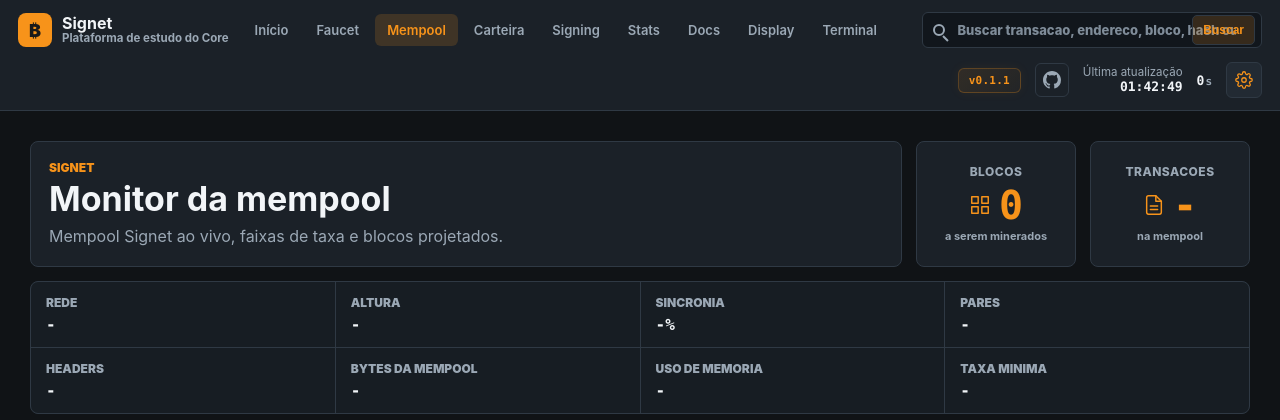
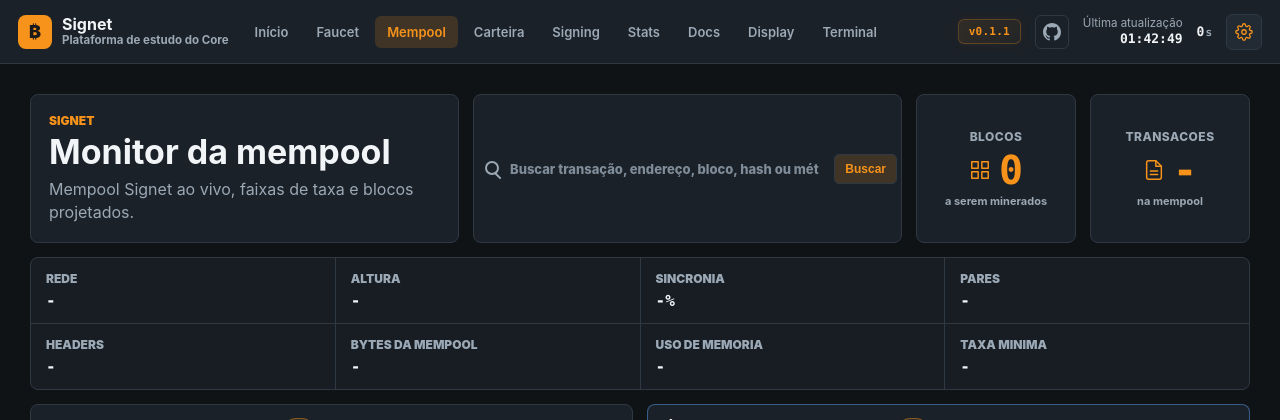
Before and after one commit to gustavoschaedler/bitcoin-core-study-platform, a FastAPI app: page /mempool in a window 1280 px wide. Shown: the top 420 px of the page. Run offline with FastAPI, Linux system fonts and the light colour scheme; data that the repository does not hold is empty.

Commit message:
✨ (mempool): introduce search functionality in mempool page for better user experience ♻️ (header.css, mempool.css): refactor CSS classes for search box to improve styling and maintainability 📝 (pages.py): update context in mempool page to remove unnecessary show_search parameter 🔧 (HTML templates): update header links to use new CSS version for consistent styling across pages 💡 (mempool.js): correct translations for search placeholder to enhance localization accuracy

```diff
--- a/apps/web/app/routes/pages.py
+++ b/apps/web/app/routes/pages.py
@@ -61,7 +61,7 @@ def mempool_page(request: Request, lang: str | None = None):
     return templates.TemplateResponse(
         request=request,
         name="mempool.html",
-        context=_ctx(request, lang, current_page="mempool", show_search=True, summary=node.summary(), refresh_interval=config.REFRESH_MEMPOOL),
+        context=_ctx(request, lang, current_page="mempool", summary=node.summary(), refresh_interval=config.REFRESH_MEMPOOL),
     )
 
 
--- a/apps/web/app/static/css/header.css
+++ b/apps/web/app/static/css/header.css
@@ -70,7 +70,6 @@ header.topbar{
   display:flex;flex-direction:column;gap:2px;
 }
 .topbar .settings-popover[hidden]{display:none}
-.topbar .node-search .search-results[hidden]{display:none}
 .topbar .settings-popover .lang-option{
   width:100%;display:grid;grid-template-columns:22px 1fr 18px;align-items:center;gap:10px;
   padding:8px 10px;border:1px solid transparent;border-radius:8px;
@@ -83,40 +82,6 @@ header.topbar{
 .topbar .settings-popover .lang-option.active{background:rgba(247,147,26,.1);color:var(--orange,#f7931a)}
 .topbar .settings-popover .lang-option.active .check{opacity:1}
 
-/* Search box (only on /mempool).
-   mempool.css styles .node-search as a CSS grid — we override to block so the
-   absolutely-positioned icon + submit button sit over the full-width input. */
-.topbar .node-search{
-  position:relative;flex:1 1 320px;max-width:480px;
-  display:block;background:transparent;border:0;border-radius:0;
-  min-width:0;grid-template-columns:none;
-}
-.topbar .node-search input{
-  width:100%;padding:9px 12px 9px 34px;border-radius:6px;
-  background:#11161c;border:1px solid var(--line,#262d36);color:var(--text,#eef4fb);
-  font-size:13px;font-weight:800;height:auto;outline:0;
-}
-.topbar .node-search input:focus{border-color:var(--orange,#f7931a);box-shadow:0 0 0 2px rgba(247,147,26,.12)}
-.topbar .node-search > button[type="submit"]{
-  position:absolute;right:3px;top:3px;padding:6px 10px;border-radius:5px;
-  background:rgba(247,147,26,.16);border:1px solid var(--line,#262d36);color:var(--orange,#f7931a);
-  cursor:pointer;font-size:12px;font-weight:700;
-}
-.topbar .search-mark{
-  position:absolute;left:11px;top:50%;width:12px;height:12px;
-  border:2px solid var(--muted,#8c98a6);border-radius:50%;
-  transform:translateY(-50%);pointer-events:none;
-}
-.topbar .search-mark::before{display:none}
-.topbar .search-mark::after{
-  content:"";position:absolute;width:7px;height:2px;background:var(--muted,#8c98a6);
-  top:9px;left:8px;transform:rotate(45deg);
-}
-.topbar .search-results{
-  position:absolute;left:0;right:0;top:calc(100% + 6px);
-  background:var(--panel,#151a20);border:1px solid var(--line,#262d36);
-  border-radius:6px;max-height:380px;overflow:auto;z-index:40;box-shadow:0 12px 28px rgba(0,0,0,.42);
-}
 
 @media(max-width:880px){
   .topbar{padding:10px 12px;gap:10px}
--- a/apps/web/app/static/css/mempool.css
+++ b/apps/web/app/static/css/mempool.css
@@ -23,15 +23,16 @@ body{margin:0;background:var(--bg);color:var(--text);font-family:Inter,system-ui
 nav{display:flex;align-items:center;gap:4px;min-width:0;overflow:auto}
 nav a{color:var(--muted);text-decoration:none;padding:10px 12px;border-radius:6px;font-weight:800;white-space:nowrap}
 nav a:hover,nav a.active{background:#252d36;color:var(--text)}
-.node-search{position:relative;flex:1 1 420px;max-width:620px;min-width:260px;display:grid;grid-template-columns:34px minmax(0,1fr) auto;align-items:center;background:#0f141a;border:1px solid #35404c;border-radius:7px}
-.node-search:focus-within{border-color:var(--orange);box-shadow:0 0 0 2px rgba(247,147,26,.12)}
-.search-mark{position:relative;width:34px;height:34px}
-.search-mark:before{content:"";position:absolute;left:11px;top:9px;width:10px;height:10px;border:2px solid var(--muted);border-radius:50%}
-.search-mark:after{content:"";position:absolute;left:21px;top:20px;width:8px;height:2px;background:var(--muted);transform:rotate(45deg);transform-origin:left center}
-.node-search input{min-width:0;height:38px;border:0;background:transparent;color:var(--text);font:800 13px Inter,system-ui,-apple-system,BlinkMacSystemFont,"Segoe UI",sans-serif;outline:0}
-.node-search input::placeholder{color:#7f8c99}
-.node-search button[type=submit]{height:30px;margin-right:4px;padding:0 10px;border-color:#3e4a57;background:#222a33;color:var(--muted);font-size:12px}
+.search-box{position:relative;display:grid;grid-template-columns:34px minmax(0,1fr) auto;align-items:center;background:var(--panel);border:1px solid var(--line);border-radius:8px}
+.search-box:focus-within{border-color:var(--orange);box-shadow:0 0 0 2px rgba(247,147,26,.12)}
+.search-box .search-mark{position:relative;width:34px;height:34px}
+.search-box .search-mark:before{content:"";position:absolute;left:11px;top:9px;width:10px;height:10px;border:2px solid var(--muted);border-radius:50%}
+.search-box .search-mark:after{content:"";position:absolute;left:21px;top:20px;width:8px;height:2px;background:var(--muted);transform:rotate(45deg);transform-origin:left center}
+.search-box input{min-width:0;height:38px;border:0;background:transparent;color:var(--text);font:800 13px Inter,system-ui,-apple-system,BlinkMacSystemFont,"Segoe UI",sans-serif;outline:0}
+.search-box input::placeholder{color:#7f8c99}
+.search-box button[type=submit]{height:30px;margin-right:4px;padding:0 10px;border-radius:5px;border:1px solid var(--line);background:rgba(247,147,26,.16);color:var(--orange);font-size:12px;font-weight:700}
 .search-results{position:absolute;top:calc(100% + 6px);left:0;right:0;z-index:30;overflow:hidden;background:#121820;border:1px solid var(--line);border-radius:8px;box-shadow:0 18px 50px rgba(0,0,0,.42)}
+.search-results[hidden]{display:none}
 .search-result{display:grid;width:100%;grid-template-columns:minmax(0,1fr) auto;gap:12px;align-items:center;border:0;border-bottom:1px solid var(--line);border-radius:0;background:#121820;color:var(--text);padding:10px 12px;text-align:left}
 .search-result:last-child{border-bottom:0}.search-result:hover{background:#1d252e}.search-result strong{overflow:hidden;text-overflow:ellipsis;white-space:nowrap}.search-result span{color:var(--muted);font-family:ui-monospace,SFMono-Regular,Menlo,monospace;font-size:12px;overflow:hidden;text-overflow:ellipsis;white-space:nowrap}
 .search-empty{padding:12px;color:var(--muted);font-size:13px}
@@ -39,7 +40,7 @@ nav a:hover,nav a.active{background:#252d36;color:var(--text)}
 button{border:1px solid var(--line);border-radius:6px;background:#222a33;color:var(--text);font-weight:900;padding:9px 12px;cursor:pointer}
 .lang{display:flex;gap:4px}.lang button{padding:8px 9px}.lang button.active{background:#35404c;border-color:#596675;color:var(--text)}
 .main{width:calc(100% - 60px);margin:0 auto;padding:30px 0}
-.hero{display:grid;grid-template-columns:1fr auto auto;gap:14px;margin-bottom:14px}
+.hero{display:grid;grid-template-columns:1fr minmax(0,1fr) auto auto;gap:14px;margin-bottom:14px}
 .hero>div,.status-strip,.blocks-panel,.summary-card,.panel{background:var(--panel);border:1px solid var(--line);border-radius:8px}
 .hero>div{padding:18px}.eyebrow{margin:0 0 6px;color:var(--orange);font-size:12px;font-weight:900;text-transform:uppercase}
 h1{margin:0;font-size:34px;line-height:1.08}.hero p:not(.eyebrow){color:var(--muted);margin:7px 0 0;line-height:1.45}
--- a/apps/web/app/static/js/mempool.js
+++ b/apps/web/app/static/js/mempool.js
@@ -19,7 +19,7 @@ const translations = {
     witness:"Witness", sequence:"Sequence", raw_hex:"Hex bruto", dependencies:"Dependencias", children:"Filhas",
     source:"Origem", destination:"Destino", value:"Valor", previous_output:"Saida anterior", output_index:"Indice da saida",
     previous:"Anterior", next:"Proxima", page:"Pagina", in_about:"Em ~", minutes:"minutos", decoded_json:"Transacao decodificada",
-    search_button:"Buscar", search_placeholder:"Buscar transacao, endereco, bloco, hash ou metrica do node",
+    search_button:"Buscar", search_placeholder:"Buscar transação, endereço, bloco, hash ou métrica do nó",
     search_no_results:"Nenhum resultado local", block:"Bloco", tx_projected_block:"Bloco projetado", metric:"Metrica", address:"Endereco",
     address_detail:"Detalhes do endereco", confirmed:"Confirmado", unconfirmed:"Nao confirmado",
     balance:"Saldo", received:"Recebido", spent:"Gasto", utxos:"UTXOs", recent_transactions:"Transacoes recentes",
--- a/apps/web/app/templates/_header.html
+++ b/apps/web/app/templates/_header.html
@@ -17,14 +17,6 @@
     <a id="header-display-link" href="{{ display_url }}" target="_blank" rel="noopener" data-i18n="nav_display">Display</a>
     <a id="header-terminal-link" href="{{ terminal_url }}" target="_blank" rel="noopener" data-i18n="nav_terminal">Terminal</a>
   </nav>
-  {% if show_search %}
-  <form class="node-search" id="node-search" role="search" autocomplete="off">
-    <span class="search-mark" aria-hidden="true"></span>
-    <input id="node-search-input" type="search" data-i18n-placeholder="search_placeholder" placeholder="Search transaction, block, hash or node metric">
-    <button type="submit" data-i18n="search_button">Search</button>
-    <div class="search-results" id="node-search-results" hidden></div>
-  </form>
-  {% endif %}
   <div class="top-actions">
     <span class="version-badge">v{{ version }}</span>
     <a class="github-link" href="https://github.com/gustavoschaedler/bitcoin-core-study-platform" target="_blank" rel="noopener" aria-label="GitHub">
--- a/apps/web/app/templates/docs.html
+++ b/apps/web/app/templates/docs.html
@@ -4,7 +4,7 @@
   <meta charset="utf-8">
   <title>{{ title }} · Study Docs</title>
   <meta name="viewport" content="width=device-width, initial-scale=1">
-  <link rel="stylesheet" href="/static/css/header.css?v=20260508-cog-v4">
+  <link rel="stylesheet" href="/static/css/header.css?v=20260509-search-v1">
   <link rel="stylesheet" href="/static/css/docs.css?v=20260508-docs6">
 </head>
 <body data-default-lang="{{ lang }}">
--- a/apps/web/app/templates/faucet.html
+++ b/apps/web/app/templates/faucet.html
@@ -7,7 +7,7 @@
   {% if turnstile_enabled %}
   <script src="https://challenges.cloudflare.com/turnstile/v0/api.js" async defer></script>
   {% endif %}
-  <link rel="stylesheet" href="/static/css/header.css?v=20260508-cog-v4">
+  <link rel="stylesheet" href="/static/css/header.css?v=20260509-search-v1">
   <link rel="stylesheet" href="/static/css/home.css?v=20260508-faucet-v9">
 </head>
 <body data-default-lang="{{ lang }}" data-faucet-wallet="{{ faucet_wallet_name }}">
--- a/apps/web/app/templates/home.html
+++ b/apps/web/app/templates/home.html
@@ -4,7 +4,7 @@
   <meta charset="utf-8">
   <title>{{ title }}</title>
   <meta name="viewport" content="width=device-width, initial-scale=1">
-  <link rel="stylesheet" href="/static/css/header.css?v=20260508-cog-v4">
+  <link rel="stylesheet" href="/static/css/header.css?v=20260509-search-v1">
   <link rel="stylesheet" href="/static/css/home.css?v=20260509-home-4col">
 </head>
 <body data-default-lang="{{ lang }}">
--- a/apps/web/app/templates/mempool.html
+++ b/apps/web/app/templates/mempool.html
@@ -4,8 +4,8 @@
   <meta charset="utf-8">
   <title>{{ title }}</title>
   <meta name="viewport" content="width=device-width, initial-scale=1">
-  <link rel="stylesheet" href="/static/css/header.css?v=20260508-cog-v4">
-  <link rel="stylesheet" href="/static/css/mempool.css?v=20260508-mempool-v5">
+  <link rel="stylesheet" href="/static/css/header.css?v=20260509-search-v1">
+  <link rel="stylesheet" href="/static/css/mempool.css?v=20260509-search-v1">
 </head>
 <body data-default-lang="{{ lang }}" data-refresh-interval="{{ refresh_interval }}">
   {% include "_header.html" %}
@@ -17,6 +17,12 @@
         <h1 data-i18n="page_title">Mempool monitor</h1>
         <p data-i18n="subtitle">Live Signet mempool, fee buckets and projected blocks.</p>
       </div>
+      <form class="search-box" id="node-search" role="search" autocomplete="off">
+        <span class="search-mark" aria-hidden="true"></span>
+        <input id="node-search-input" type="search" data-i18n-placeholder="search_placeholder" placeholder="Search transaction, block, hash or node metric">
+        <button type="submit" data-i18n="search_button">Search</button>
+        <div class="search-results" id="node-search-results" hidden></div>
+      </form>
       <div class="hero-counter-box">
         <span data-i18n="blocks_label">Blocks</span>
         <div class="counter-value">
--- a/apps/web/app/templates/signing.html
+++ b/apps/web/app/templates/signing.html
@@ -4,7 +4,7 @@
   <meta charset="utf-8">
   <title>{{ title }}</title>
   <meta name="viewport" content="width=device-width, initial-scale=1">
-  <link rel="stylesheet" href="/static/css/header.css?v=20260508-cog-v4">
+  <link rel="stylesheet" href="/static/css/header.css?v=20260509-search-v1">
   <link rel="stylesheet" href="/static/css/signing.css?v=20260509-signing-v2">
 </head>
 <body data-default-lang="{{ lang }}">
--- a/apps/web/app/templates/stats.html
+++ b/apps/web/app/templates/stats.html
@@ -4,7 +4,7 @@
   <meta charset="utf-8">
   <title>{{ title }}</title>
   <meta name="viewport" content="width=device-width, initial-scale=1">
-  <link rel="stylesheet" href="/static/css/header.css?v=20260508-cog-v4">
+  <link rel="stylesheet" href="/static/css/header.css?v=20260509-search-v1">
   <link rel="stylesheet" href="/static/css/stats.css?v=20260508-stats-v2">
 </head>
 <body data-default-lang="{{ lang }}" data-refresh-interval="{{ refresh_interval }}">
--- a/apps/web/app/templates/wallet.html
+++ b/apps/web/app/templates/wallet.html
@@ -4,7 +4,7 @@
   <meta charset="utf-8">
   <title>{{ title }}</title>
   <meta name="viewport" content="width=device-width, initial-scale=1">
-  <link rel="stylesheet" href="/static/css/header.css?v=20260508-cog-v4">
+  <link rel="stylesheet" href="/static/css/header.css?v=20260509-search-v1">
   <link rel="stylesheet" href="/static/css/wallet.css?v=20260509-wallet-v25">
 </head>
 <body data-default-lang="{{ lang }}" data-faucet-wallet="{{ faucet_wallet_name }}">
```
